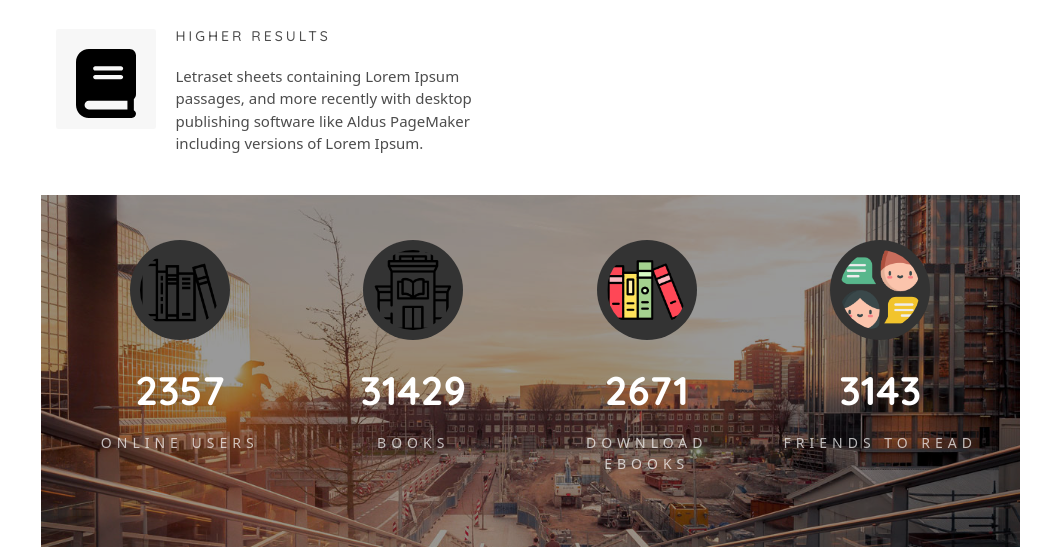
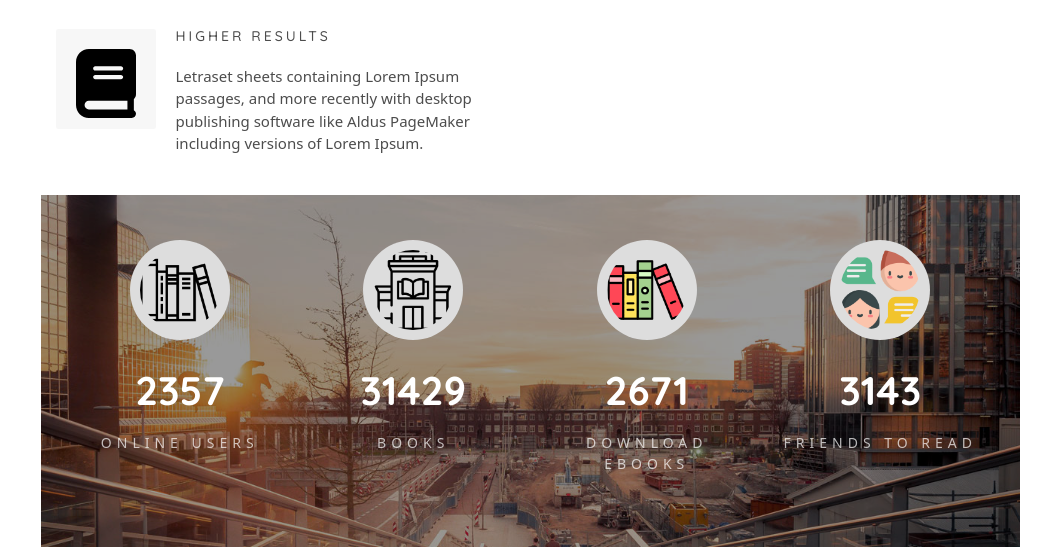
Before and after one commit to hwandev12/book-search-django-website, a Django app: page / in a window 1280 px wide. Shown: the part 2439-2990 px from the top of the page, without its empty margins (238-1280 px from the left). Run offline with Django 4.2, Linux system fonts and the light colour scheme; data comes from the database, SQL or seed files in the repository; both versions use the stored data as it was after the commit; some libraries are stand-ins or nearby versions; some web fonts are replaced.

Commit message:
update template files

```diff
--- a/templates/pages/books.html
+++ b/templates/pages/books.html
@@ -1,4 +1,10 @@
 {% extends 'layouts/base.html' %} {% load static %} {% block content %}
+
+<style>
+  body {
+    overflow-x: hidden;
+  }
+</style>
 
 <section class="text-gray-600 body-font mx-auto" style="width: 80%; position: relative; left: 170px; top: 20px;">
   <div class="container px-5 py-5 mx-auto">
--- a/templates/pages/home.html
+++ b/templates/pages/home.html
@@ -1,5 +1,10 @@
 {% extends 'layouts/base.html' %} {% load static %} {% block content %}
 
+<style>
+  body {
+    overflow-x: hidden;
+  }
+</style>
 
 <div id="colorlib-page">
   <div id="colorlib-main">
@@ -124,7 +129,7 @@
         <div class="row">
           {% for count in count_values %}
           <div class="col-md-3 text-center animate-box">
-            <span class="icon"><img style="border-radius: 50%; background-color: #333; padding: 10px;" src="{{ count.count_img.url }}" alt=""></span>
+            <span class="icon"><img style="border-radius: 50%; background-color: #ddd; padding: 10px;" src="{{ count.count_img.url }}" alt=""></span>
             <span class="colorlib-counter js-counter" data-from="0" data-to="{{ count.count_number }}" data-speed="7000" data-refresh-interval="50"></span>
             <span class="colorlib-counter-label">{{ count.count_text }}</span>
           </div>
```
Also changed, not shown: db.sqlite3, media/books.png (added), media/books_1.png (added), media/chat.png (added), media/library.png (added).
